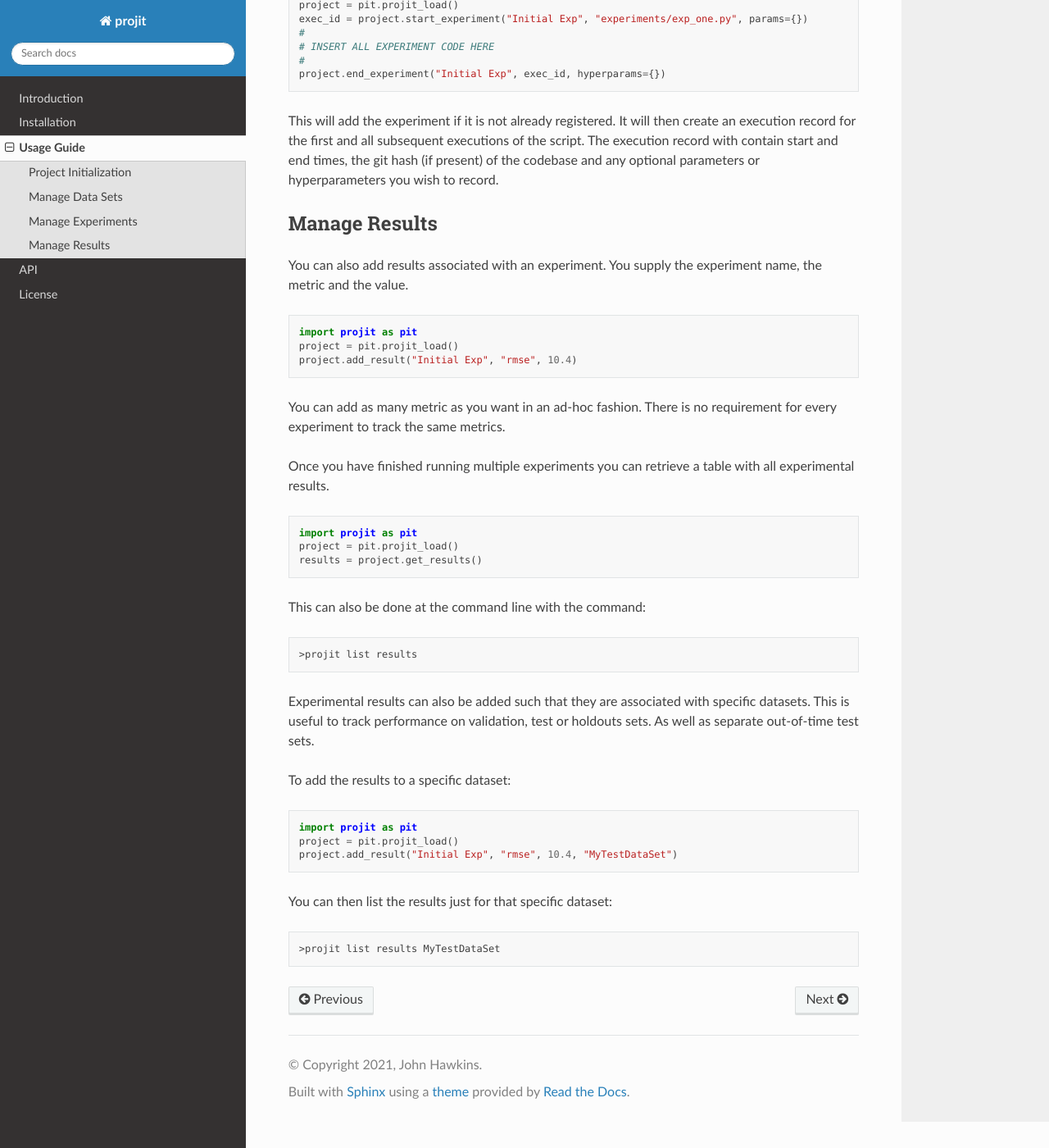
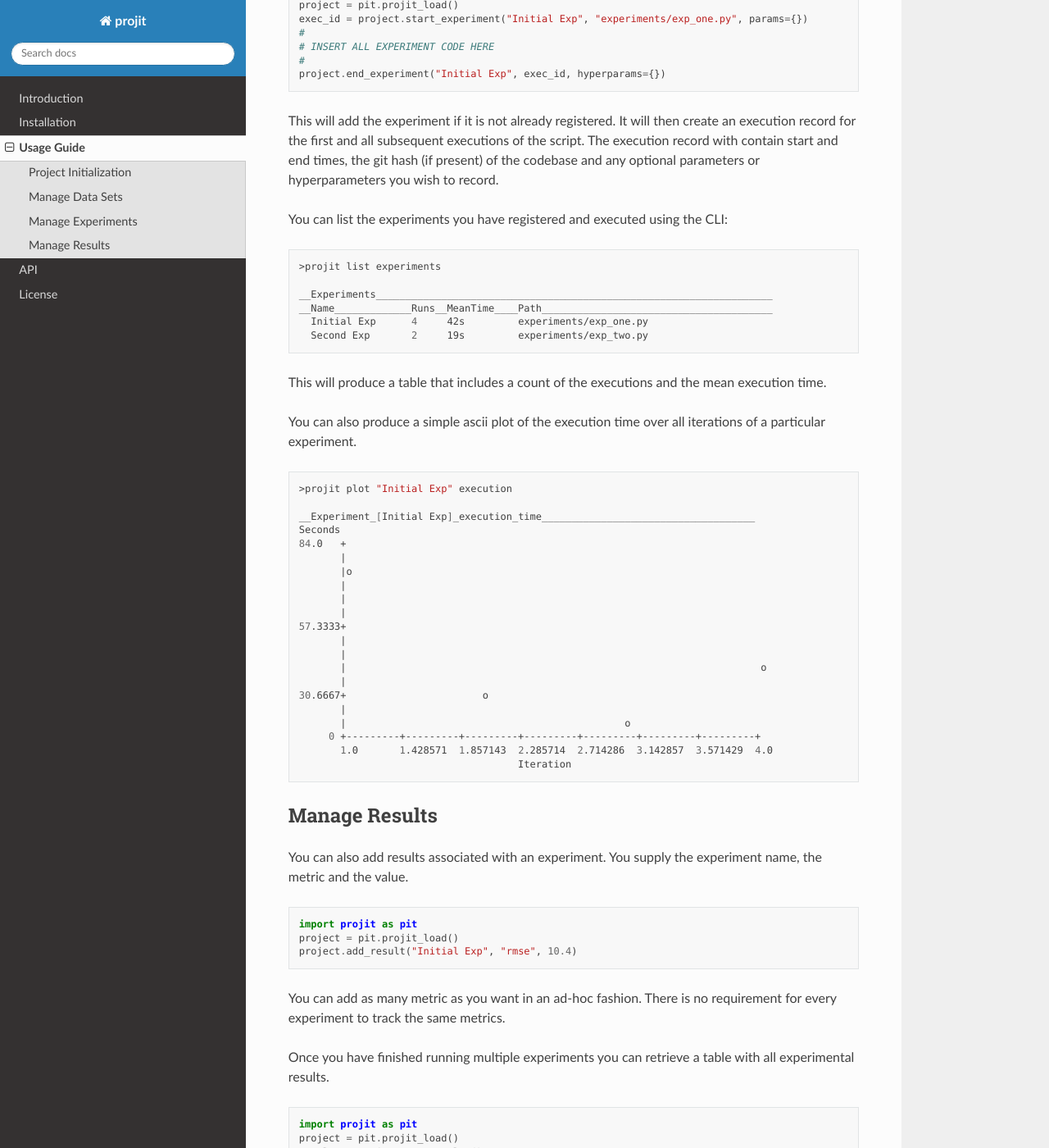
Before and after one commit to john-hawkins/projit, a Sphinx documentation site: the page built from docs/source/usage.rst, in a window 1280 px wide and 1400 px high, scrolled down 2407 px. Shown: the whole window at 82% size. Built offline with Sphinx 7.4.7 and the Read the Docs theme 2.0.0, drawn with Linux system fonts in a browser that asks for light colours.

Commit message:
Docs update and prep for release

```diff
--- a/docs/source/usage.rst
+++ b/docs/source/usage.rst
@@ -135,6 +135,49 @@ The execution record with contain start and end times, the git hash (if present)
 and any optional parameters or hyperparameters you wish to record.
 
 
+You can list the experiments you have registered and executed using the CLI:
+
+.. code-block:: bash
+
+    >projit list experiments
+
+    __Experiments___________________________________________________________________
+    __Name_____________Runs__MeanTime____Path_______________________________________
+      Initial Exp      4     42s         experiments/exp_one.py
+      Second Exp       2     19s         experiments/exp_two.py
+
+
+This will produce a table that includes a count of the executions and the mean execution time.
+
+You can also produce a simple ascii plot of the execution time over all iterations of a particular experiment.
+
+.. code-block:: bash
+
+    >projit plot "Initial Exp" execution
+
+    __Experiment_[Initial Exp]_execution_time____________________________________
+    Seconds
+    84.0   +
+           |
+           |o
+           |
+           |
+           |
+    57.3333+
+           |
+           |
+           |                                                                      o
+           |
+    30.6667+                       o
+           |
+           |                                               o
+         0 +---------+---------+---------+---------+---------+---------+---------+
+           1.0       1.428571  1.857143  2.285714  2.714286  3.142857  3.571429  4.0
+                                         Iteration
+
+
+
+
 Manage Results
 ^^^^^^^^^^^^^^^^^^^^^
 
--- a/projit/__init__.py
+++ b/projit/__init__.py
@@ -1,4 +1,4 @@
-__version__ = "0.1.8"
+__version__ = "0.1.9"
 
 from .utils import locate_projit_config
 from .projit import projit_load
```
